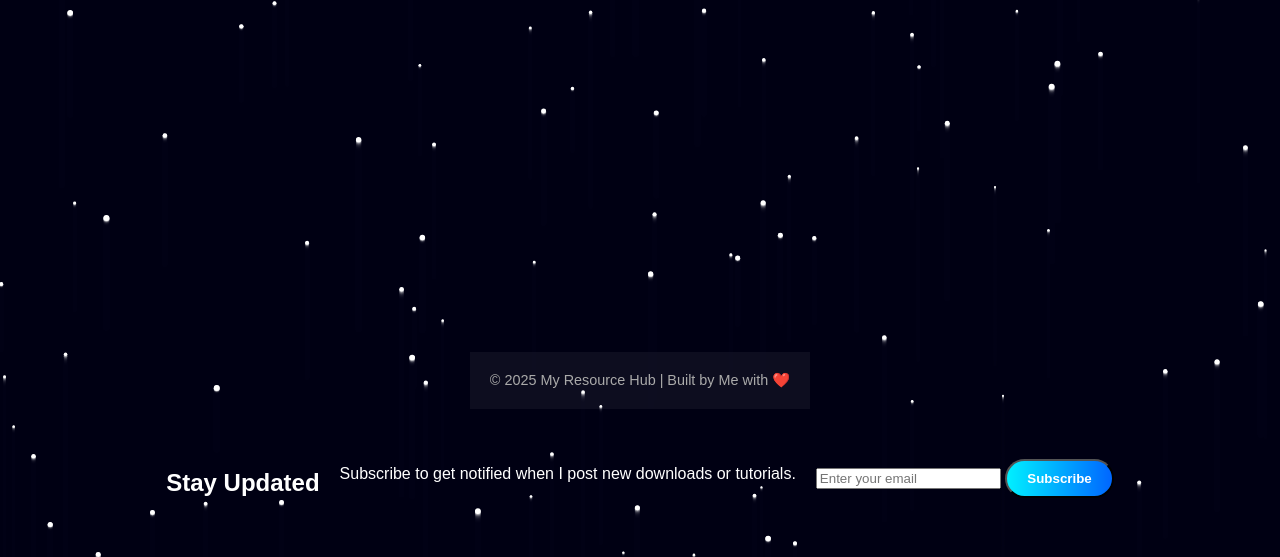
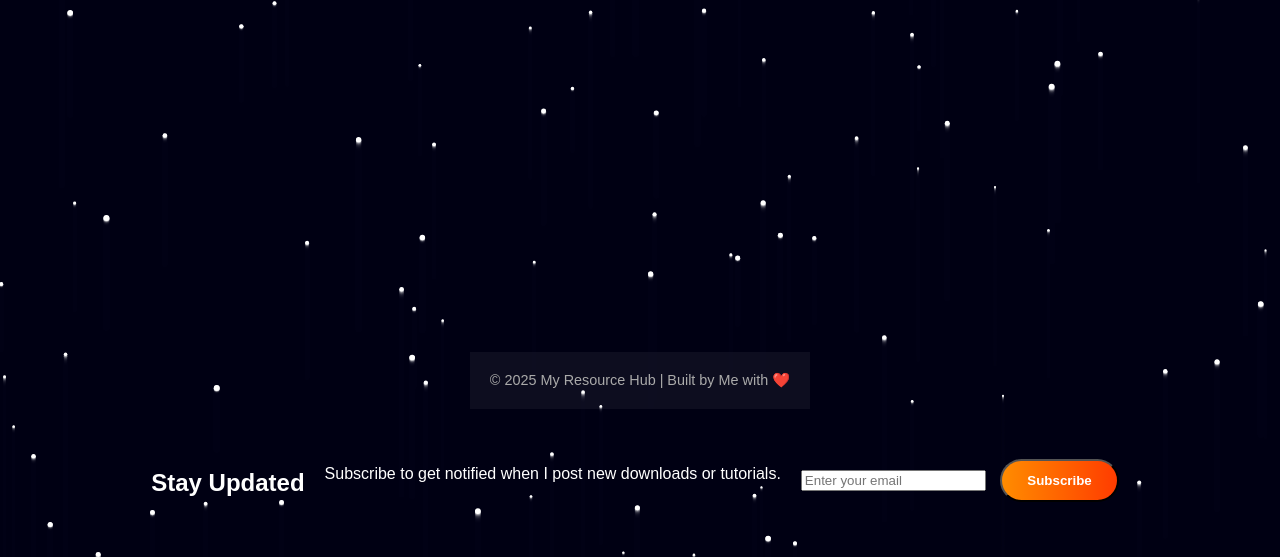
Before and after one commit to girasatsunil-oss/go-nxt, a plain HTML site: page index.html in a window 1280 px wide. Shown: the part 243-800 px from the top of the page. Drawn offline with Linux system fonts and the light colour scheme.

Commit message:
Update style.css

```diff
--- a/style.css
+++ b/style.css
@@ -92,3 +92,19 @@ footer {
   font-size: 0.9rem;
   color: #aaa;
 }
+.download-btn {
+  display: inline-block;
+  margin: 10px;
+  background: linear-gradient(90deg, #ff8c00, #ff3c00);
+  color: white;
+  padding: 12px 25px;
+  border-radius: 30px;
+  font-weight: 600;
+  text-decoration: none;
+  transition: all 0.3s;
+}
+
+.download-btn:hover {
+  transform: scale(1.1);
+  box-shadow: 0 0 20px #ff8c00, 0 0 30px #ff3c00;
+}
```
